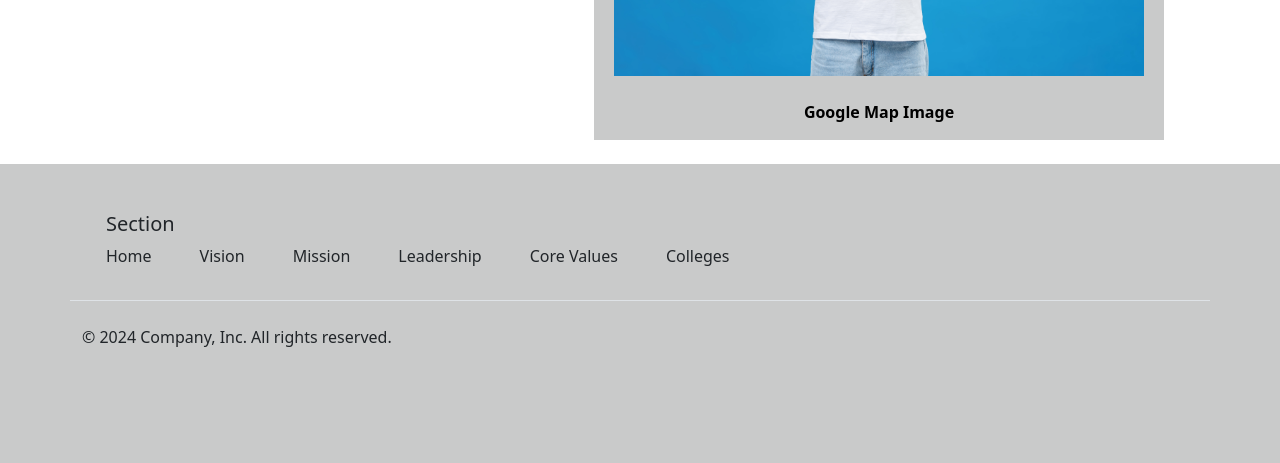
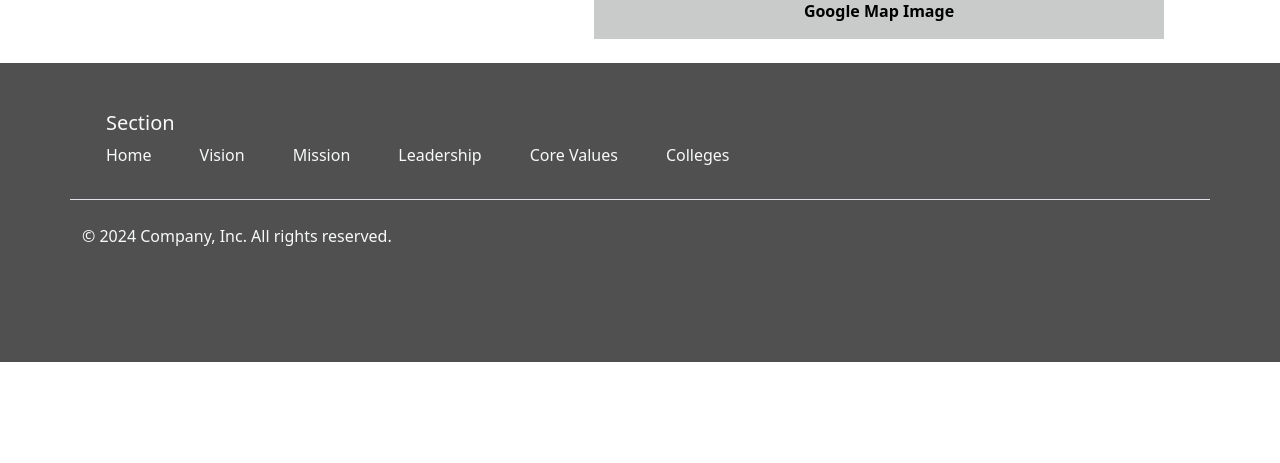
Before and after one commit to Nexwod/rol_locator, a Django app: page /locator/details/1 in a window 1280 px wide. Shown: the part 519-982 px from the top of the page. After the commit the page ends 881 px from the top, so only its background shows below. Run offline with Django 4.2, Linux system fonts and the light colour scheme; data comes from the database, SQL or seed files in the repository; both versions use the stored data as it was after the commit; some libraries are stand-ins or nearby versions.

Commit message:
Updating Map Urls

```diff
--- a/locator/forms.py
+++ b/locator/forms.py
@@ -11,18 +11,20 @@ class RolForm(forms.ModelForm):
         fields = [
             'region',
             'address',
-            'image',
+            # 'image',
             'co_ordinator',
             'contact',
-            'date_time'
+            'date_time',
+            'google_map_url'
         ]
         widgets = {
             'region':forms.TextInput(attrs={'class':'form-control'}),
             'address':forms.TextInput(attrs={'class':'form-control'}),
-            'image':forms.FileInput(attrs={'class':'form-control'}),
+            # 'image':forms.FileInput(attrs={'class':'form-control'}),
             'co_ordinator':forms.TextInput(attrs={'class':'form-control'}),
             'contact':forms.NumberInput(attrs={'class':'form-control'}),
-            'date_time':forms.TextInput(attrs={'class':'form-control'})
+            'date_time':forms.TextInput(attrs={'class':'form-control'}),
+            'google_map_url':forms.TextInput(attrs={'class':'form-control'})
 
         }
 
--- a/locator/models.py
+++ b/locator/models.py
@@ -12,6 +12,7 @@ class RolPoints(models.Model):
     co_ordinator = models.CharField(max_length = 200, blank = True)
     contact = models.CharField(max_length = 14, blank = True)
     date_time = models.TextField(blank = True)
+    google_map_url = models.TextField(blank=True)
 
     # def get_absolute_url(self):
     #     return reverse("locator:all_points", kwargs={id : self.id})
--- a/locator/views.py
+++ b/locator/views.py
@@ -39,7 +39,7 @@ def Rol_register_update_view(request, id):
 
 
 def all_points_view(request, *args, **kwargs):
-    obj_list = RolPoints.objects.all()
+    obj_list = RolPoints.objects.order_by('-id')
 
     context = {
         "RolPoints":obj_list
--- a/templates/base.html
+++ b/templates/base.html
@@ -1,6 +1,6 @@
 <!DOCTYPE html>
 {% load static %}
-<html lang="en">
+<html lang="en" style="overflow-x: hidden;">
 <head>
     <meta charset="UTF-8">
     <meta name="viewport" content="width=device-width, initial-scale=1.0">
@@ -13,7 +13,7 @@
 
     <title>Realities of Life Points | {% block title %}{% endblock title %}</title>
 </head>
-<body>
+<body class="overflow-x:hidden" >
     <!-- <nav class="navbar navbar-expand-lg navbar-dark bg-success">
         <div class="container-fluid">
             <a href="#"><img src="{% static 'images/logo.jpg' %}" alt=""></a>
@@ -52,23 +52,23 @@
     {% endblock content%}
 
 
-<footer style="background-color: rgb(201, 202, 202);">
+<footer class="text-light" style="background-color: rgb(80, 80, 80);">
     <div class="container">
         <footer class="py-5">
           <div class="row">
             <div class="col-12 ">
               <h5 class="mx-4">Section</h5>
               <ul class="nav flex-column flex-sm-row">
-                <li class="nav-item mb-2 mx-4 "><a href="/locator" class="nav-link text-dark p-0 text-body-secondary">Home</a></li>
-                <li class="nav-item mb-2 mx-4"><a href="#" class="nav-link p-0  text-dark text-body-secondary">Vision</a></li>
-                <li class="nav-item mb-2 mx-4"><a href="#" class="nav-link p-0 text-dark text-body-secondary">Mission</a></li>
-                <li class="nav-item mb-2 mx-4"><a href="#" class="nav-link p-0 text-dark text-body-secondary">Leadership </a></li><li class="nav-item mb-2 mx-4"><a href="#" class="nav-link p-0 text-dark text-body-secondary">Core Values</a></li>
-                <li class="nav-item mb-2 mx-4"><a href="#" class="nav-link p-0 text-dark text-body-secondary">Colleges</a></li>
+                <li class="nav-item mb-2 mx-4 "><a href="/locator" class="nav-link text-light p-0 text-body-secondary">Home</a></li>
+                <li class="nav-item mb-2 mx-4"><a href="#" class="nav-link p-0  text-light text-body-secondary">Vision</a></li>
+                <li class="nav-item mb-2 mx-4"><a href="#" class="nav-link p-0 text-light text-body-secondary">Mission</a></li>
+                <li class="nav-item mb-2 mx-4"><a href="#" class="nav-link p-0 text-light text-body-secondary">Leadership </a></li><li class="nav-item mb-2 mx-4"><a href="#" class="nav-link p-0 text-light text-body-secondary">Core Values</a></li>
+                <li class="nav-item mb-2 mx-4"><a href="#" class="nav-link p-0 text-light text-body-secondary">Colleges</a></li>
               </ul>
             </div>
 
 
-          <div class="d-flex flex-column flex-sm-row justify-content-between py-4 my-4 border-top">
+          <div class="d-flex flex-column text-light flex-sm-row justify-content-between py-4 my-4 border-top">
             <p>&copy; 2024 Company, Inc. All rights reserved.</p>
             <ul class="list-unstyled d-flex ">
               <li class="ms-3"><a class="link-body-emphasis" href="#"><svg class="bi" width="24" height="24"><use xlink:href="#twitter"/></svg></a></li>
--- a/templates/details.html
+++ b/templates/details.html
@@ -16,10 +16,16 @@
     <p><strong>Contact : </strong> <br>{{RolPoints.contact}}</p>
 </div>
 <div class="col-md " style="background-color: rgb(201, 202, 202);">
-    {% if RolPoints.image %}
-    <p> <img src="{{RolPoints.image.url}}" class="d-block w-100 mr-4 px-2 pt-4 pb-2" alt=""> </p>
+    {% if RolPoints.google_map_url %}
+    <div class="d-block w-100 mr-4 px-2 pt-4 pb-2" > {{RolPoints.google_map_url | safe }}</div>
+
+    {%else%}
+
+    <iframe class="d-block w-100 mr-4 px-2 pt-4 pb-2" src="https://www.google.com/maps/embed?pb=!1m18!1m12!1m3!1d3966.2226712656275!2d7.083797674044091!3d6.234351726457861!2m3!1f0!2f0!3f0!3m2!1i1024!2i768!4f13.1!3m3!1m2!1s0x104383defa8c0c15%3A0x7ba1f945fc97c1f!2sTHE%20POTTER&#39;S%20WHEEL%20INT&#39;L%20CHRISTIAN%20CENTER!5e0!3m2!1sen!2sng!4v1711209525147!5m2!1sen!2sng" width="400" height="300" style="border:0;" allowfullscreen="" loading="lazy" referrerpolicy="no-referrer-when-downgrade"></iframe>
+
+    {%endif%}
     <p class="text-center" style="color: black; font-weight: bold;">Google Map Image</p>
-    {%endif%}
+
 </div>
 </div>
     {% if request.user.is_superuser %}
```
Also changed, not shown: db.sqlite3, locator/migrations/0005_rolpoints_google_map_url_alter_rolpoints_image.py (added).
